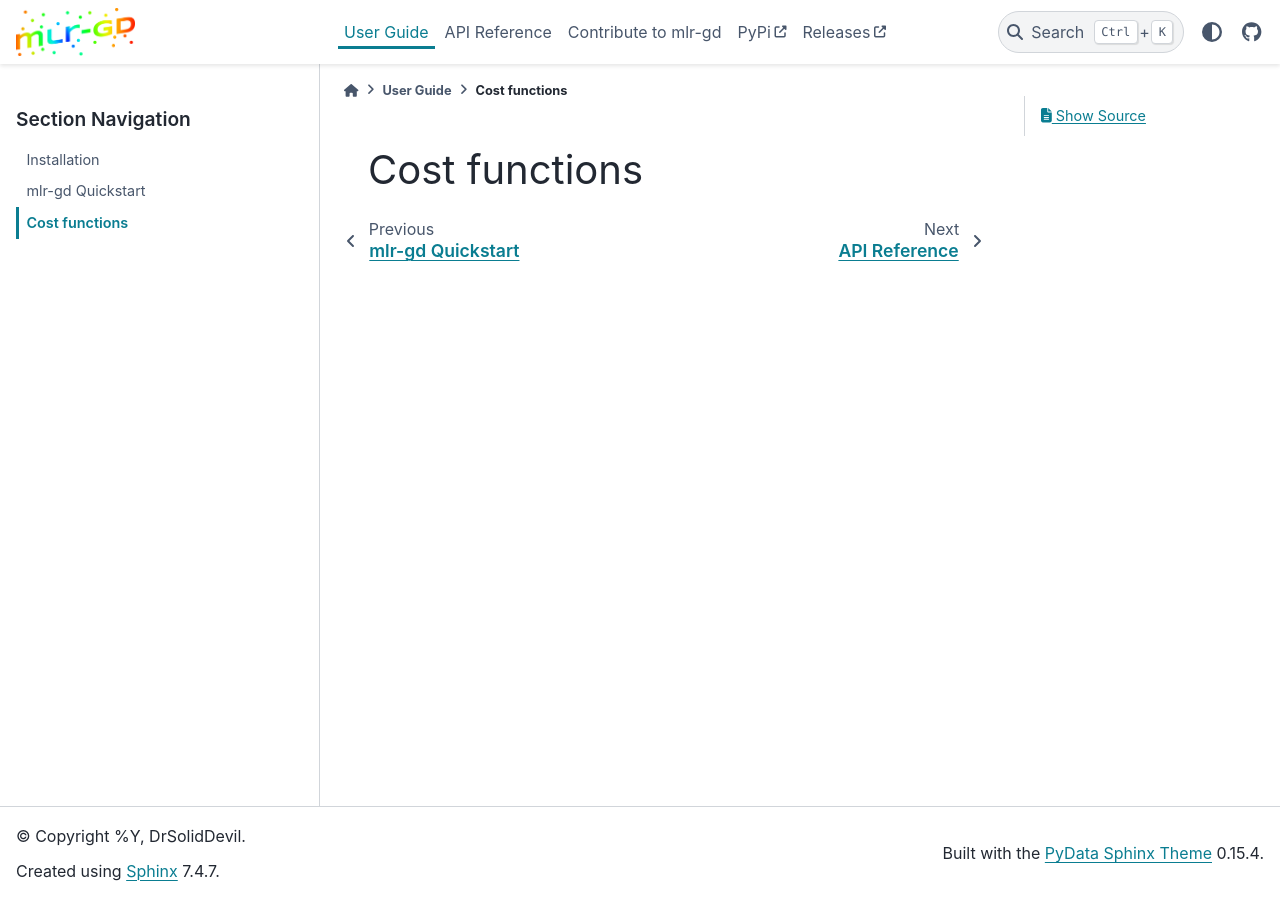
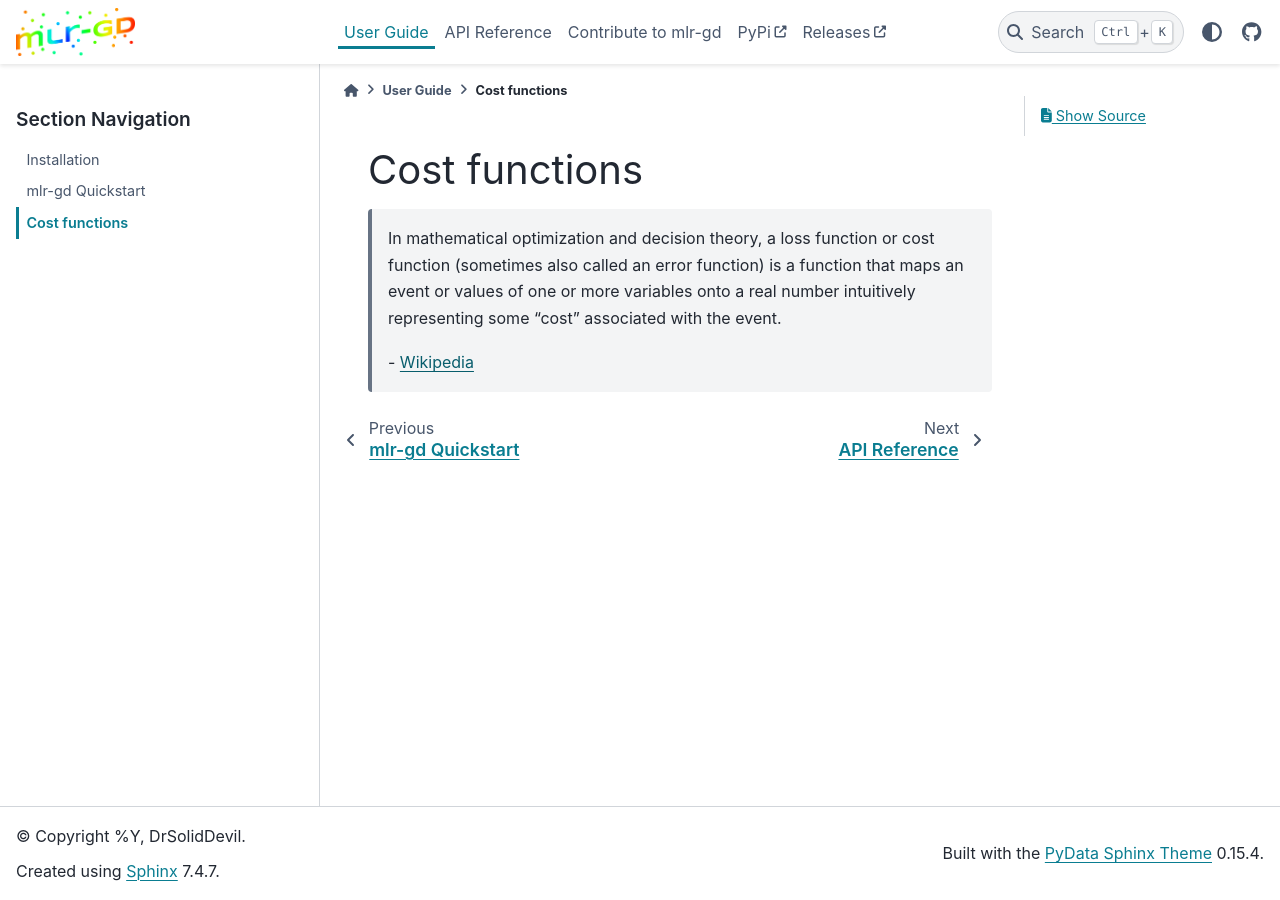
Before and after one commit to DrSolidDevil/mlr-gd, a Sphinx documentation site: the page built from docs/user-guide/cost-functions.rst, in a window 1280 px wide. Built offline with Sphinx 7.4.7 and the PyData theme 0.15.4, drawn with Linux system fonts in a browser that asks for light colours.

Commit message:
added introduction by a wikipedia quote

```diff
--- a/docs/user-guide/cost-functions.rst
+++ b/docs/user-guide/cost-functions.rst
@@ -1,2 +1,12 @@
 Cost functions
 ===============
+
+
+    In mathematical optimization and decision theory, a loss function or cost function
+    (sometimes also called an error function) is a function that maps an event or values
+    of one or more variables onto a real number intuitively representing some "cost"
+    associated with the event.
+
+    \- `Wikipedia`_
+
+.. _Wikipedia: https://en.wikipedia.org/wiki/loss_function
```
